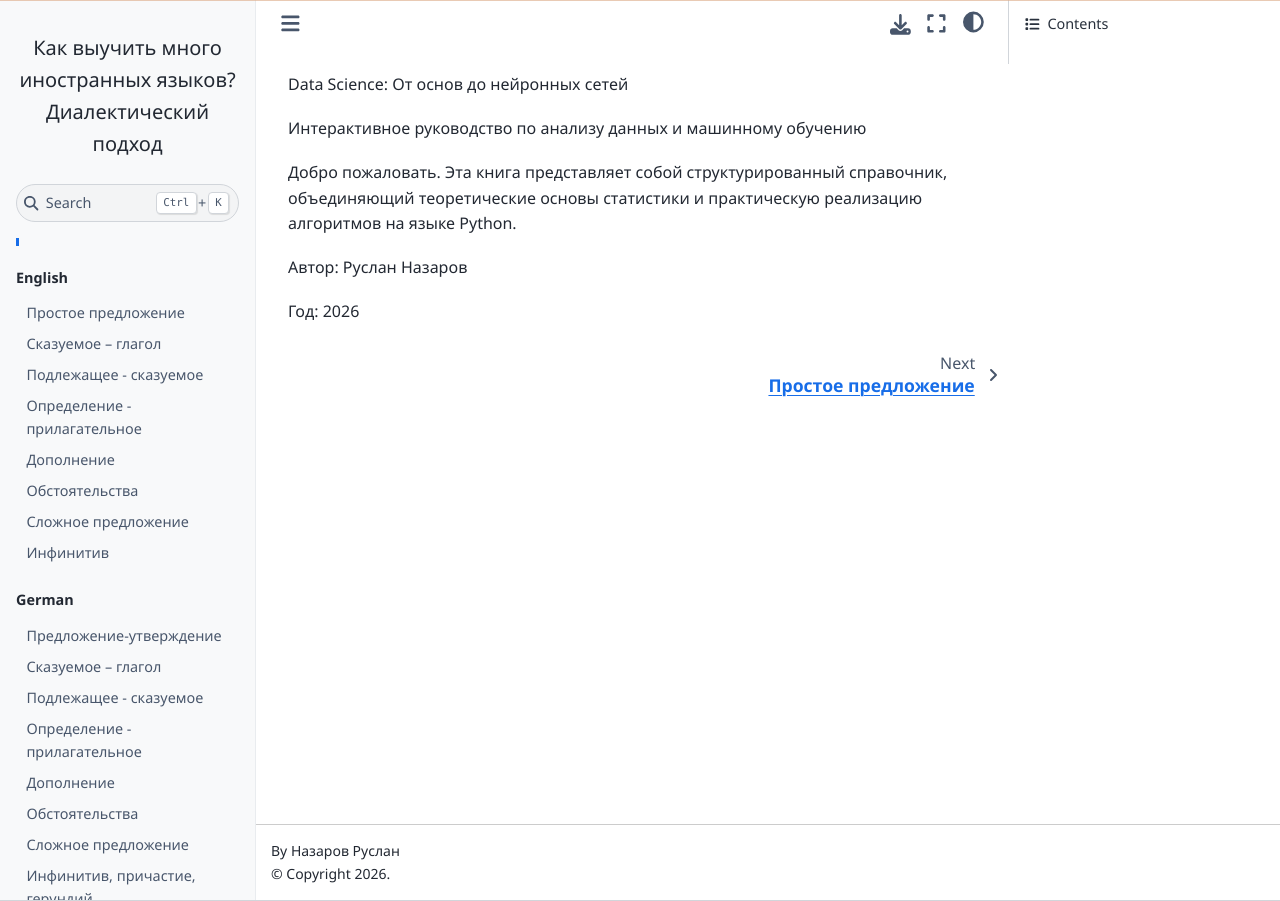
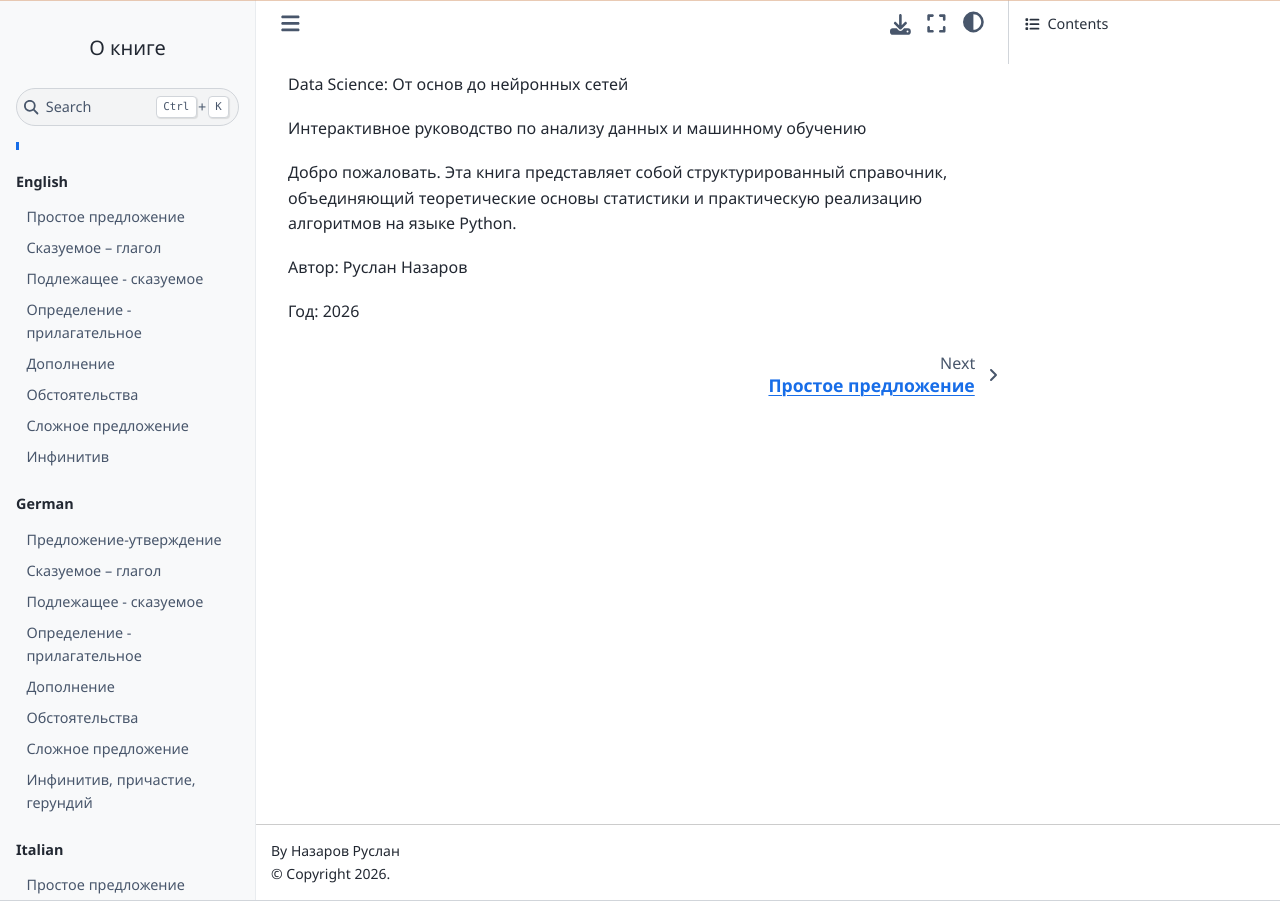
Before and after one commit to Ruslan-Nazarov/handbook_Languages, a Jupyter Book: the page built from index.md, in a window 1280 px wide. Built offline with Jupyter Book 1.0.4 settings and Sphinx 7.4.7 and the Sphinx Book theme 1.1.4, drawn with Linux system fonts in a browser that asks for light colours.

Commit message:
Update _config.yml

```diff
--- a/_config.yml
+++ b/_config.yml
@@ -1,5 +1,5 @@
 # Название книги
-title: "Как выучить много иностранных языков? Диалектический подход"
+title: О книге
 author: "Назаров Руслан"
 
 # Ссылка на репозиторий
```
